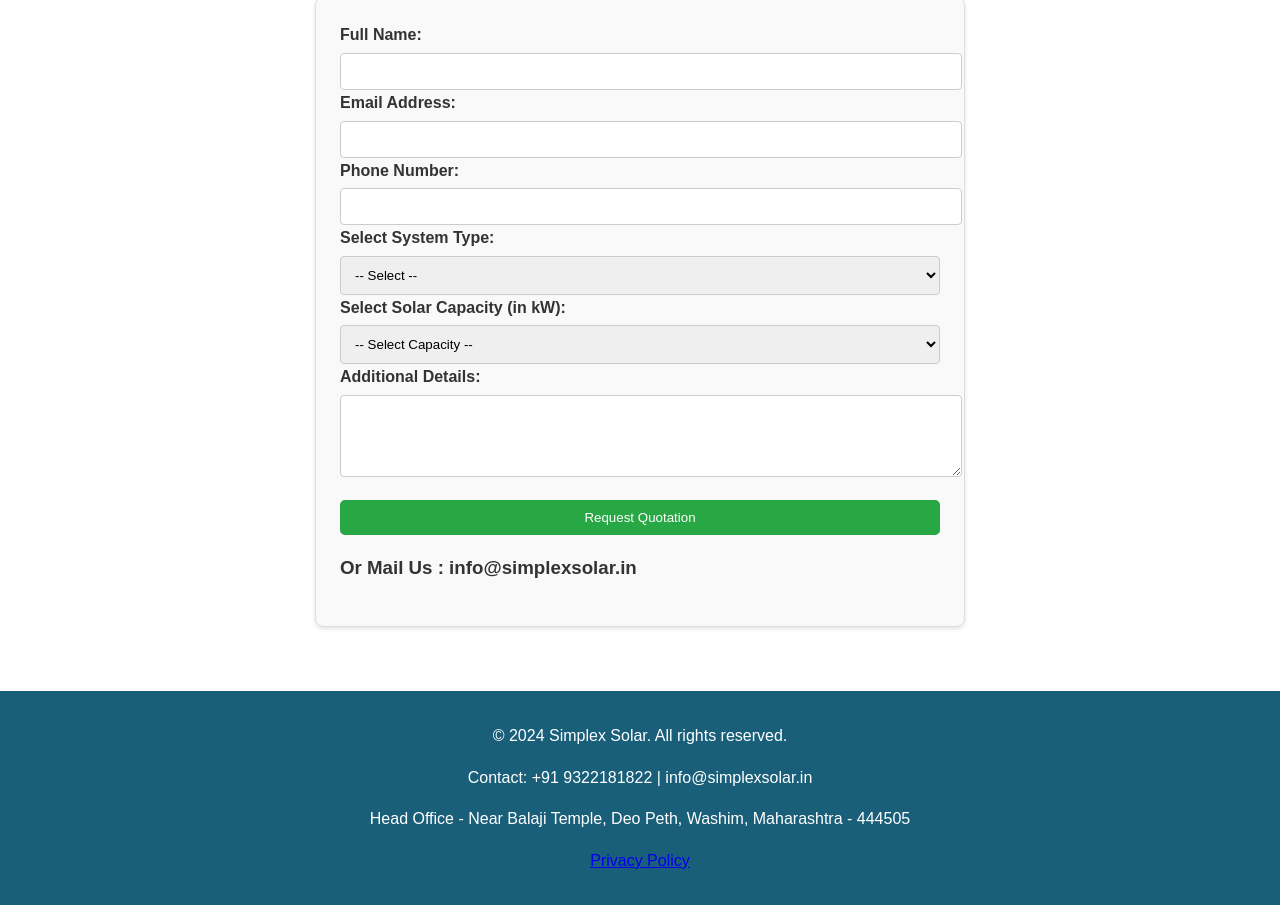
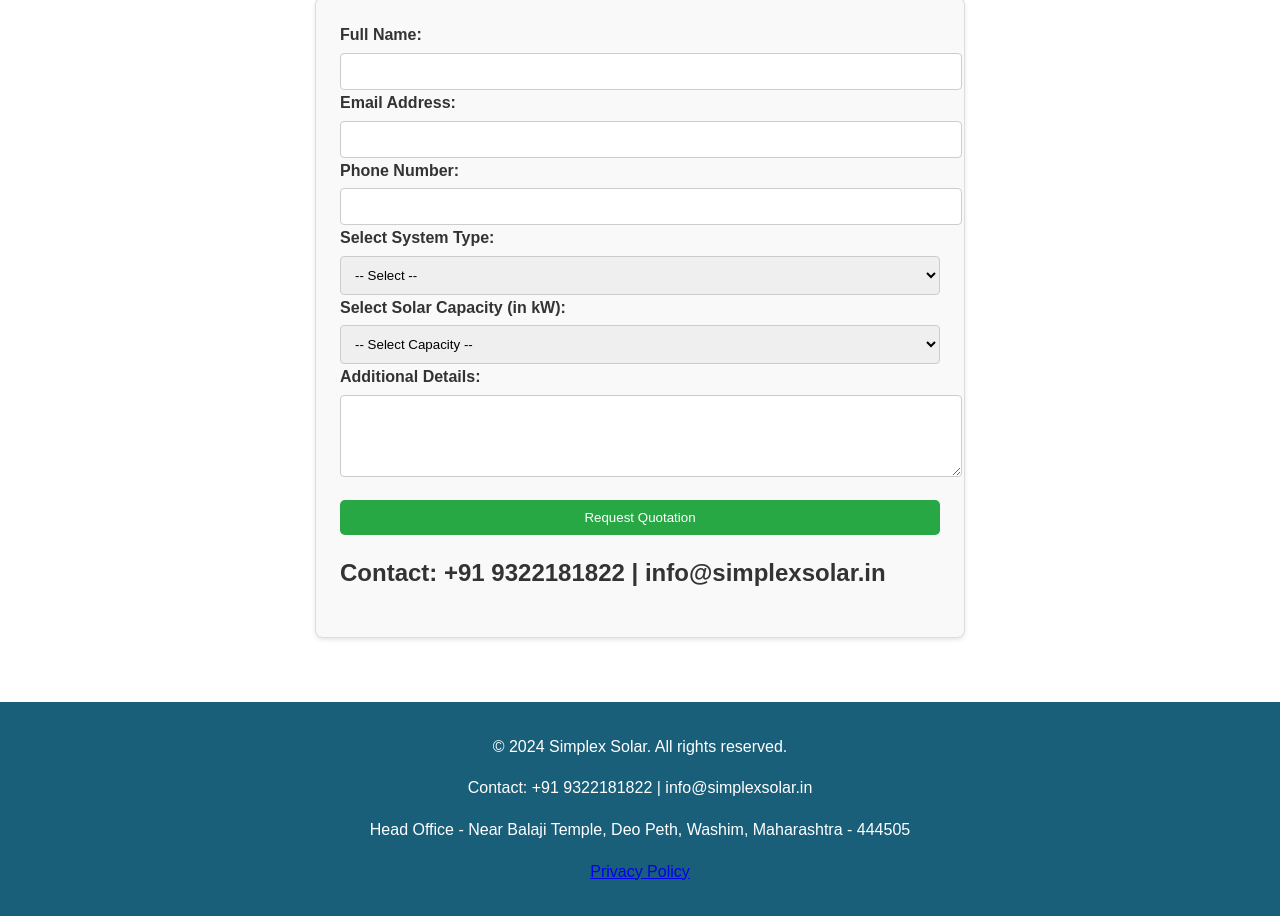
Before and after one commit to malpaniga/malpaniga.github.io, a plain HTML site: page index.html in a window 1280 px wide. Shown: the part 2266-3182 px from the top of the page. Drawn offline with Linux system fonts and the light colour scheme.

Commit message:
Update index.html

```diff
--- a/index.html
+++ b/index.html
@@ -260,7 +260,7 @@
                 <textarea id="details" name="details" rows="4"></textarea>
 
                 <button type="submit">Request Quotation</button>
-				<h3> Or Mail Us : info@simplexsolar.in</h3>
+				<h2>Contact: +91 9322181822 | info@simplexsolar.in</h2>
             </form>
 
         </section>
```
